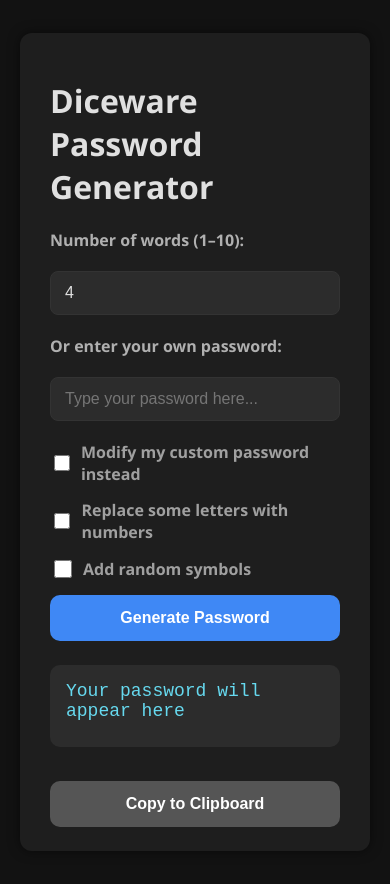
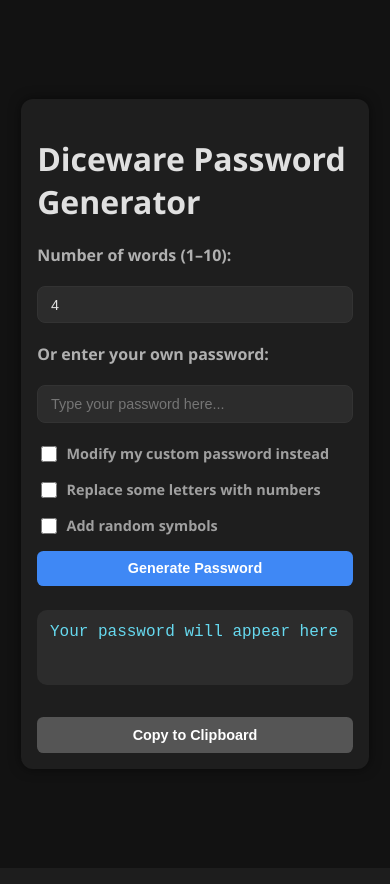
Before and after one commit to BigMushFrog23/password-generator, a PHP site: page / in a window 390 px wide. After the commit the page ends 776 px from the top, so only its background shows below. Run offline with PHP 8.4, Linux system fonts and the light colour scheme.

Commit message:
responsive

```diff
--- a/index.html
+++ b/index.html
@@ -1,7 +1,7 @@
 <!DOCTYPE html>
 <html lang="en">
 <head>
-  <meta charset="UTF-8" />
+  <meta charset="UTF-8" name="viewport" content="width=device-width, initial-scale=1" />
   <title>Diceware Password Generator</title>
   <link rel="stylesheet" href="style.css" />
 </head>
--- a/style.css
+++ b/style.css
@@ -106,7 +106,7 @@ pre {
   width: 100%;
   padding: 14px;
   font-size: 16px;
-  background: #22c55e; /* green */
+  background: #22c55e;
   border: none;
   border-radius: 10px;
   color: white;
@@ -125,3 +125,74 @@ pre {
   background: #555;
   cursor: not-allowed;
 }
+
+/* Base styles already set with relative units */
+
+/* Responsive tweaks */
+@media (max-width: 1024px) {
+  /* Tablets & large phones */
+  body {
+    padding: 1rem;
+  }
+  .container {
+    max-width: 90%;
+    padding: 1.5rem;
+  }
+  input[type="number"],
+  input[type="text"] {
+    font-size: 1rem;
+    padding: 0.75rem 1rem;
+  }
+  button,
+  #copyBtn {
+    font-size: 1rem;
+    padding: 0.75rem;
+    border-radius: 0.5rem;
+  }
+  pre {
+    font-size: 1.125rem;
+    padding: 1rem;
+  }
+  .checkbox-label {
+    font-size: 1rem;
+    gap: 0.5rem;
+  }
+  .checkbox-label input {
+    width: 1.25rem;
+    height: 1.25rem;
+  }
+}
+
+@media (max-width: 680px) {
+  /* Small phones */
+  body {
+    padding: 0.75rem;
+  }
+  .container {
+    max-width: 95%;
+    padding: 1rem;
+  }
+  input[type="number"],
+  input[type="text"] {
+    font-size: 0.9rem;
+    padding: 0.6rem 0.8rem;
+  }
+  button,
+  #copyBtn {
+    font-size: 0.9rem;
+    padding: 0.6rem;
+    border-radius: 0.4rem;
+  }
+  pre {
+    font-size: 1rem;
+    padding: 0.8rem;
+  }
+  .checkbox-label {
+    font-size: 0.9rem;
+    gap: 0.4rem;
+  }
+  .checkbox-label input {
+    width: 1rem;
+    height: 1rem;
+  }
+}
```
